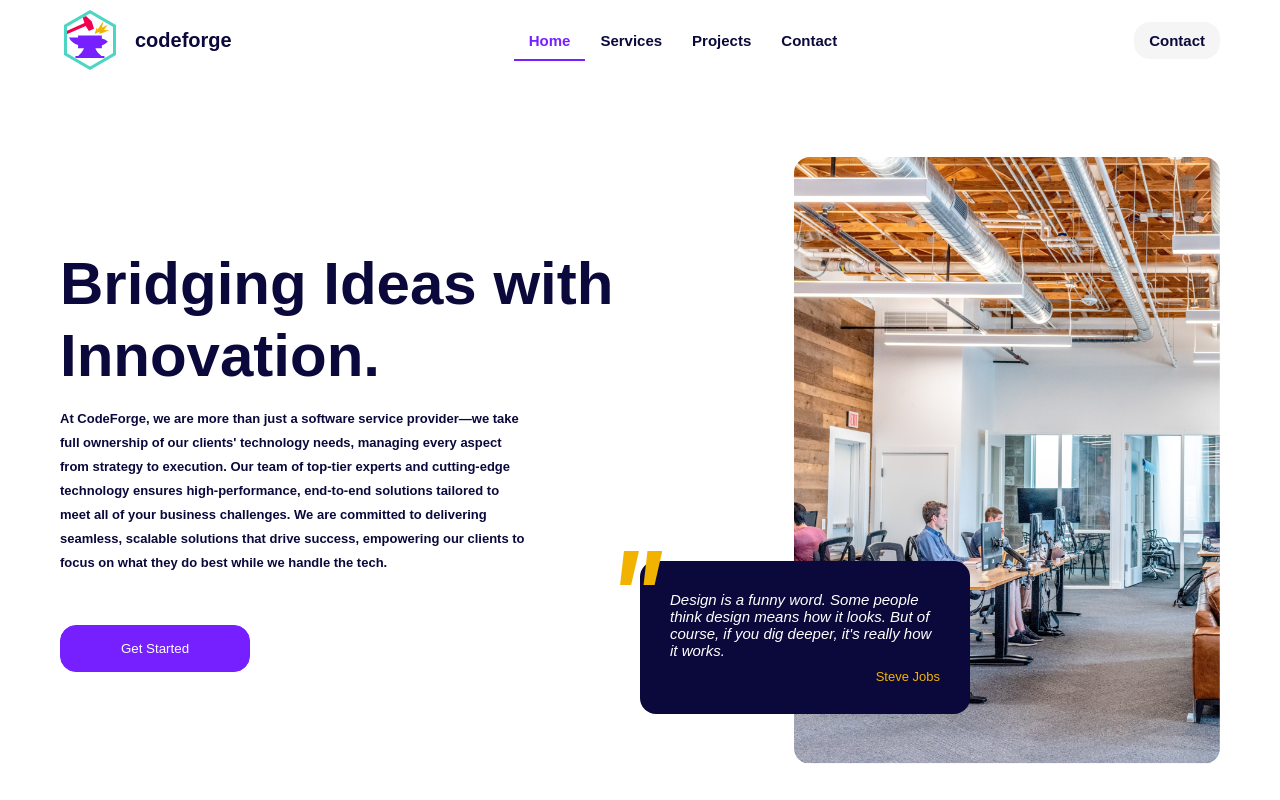
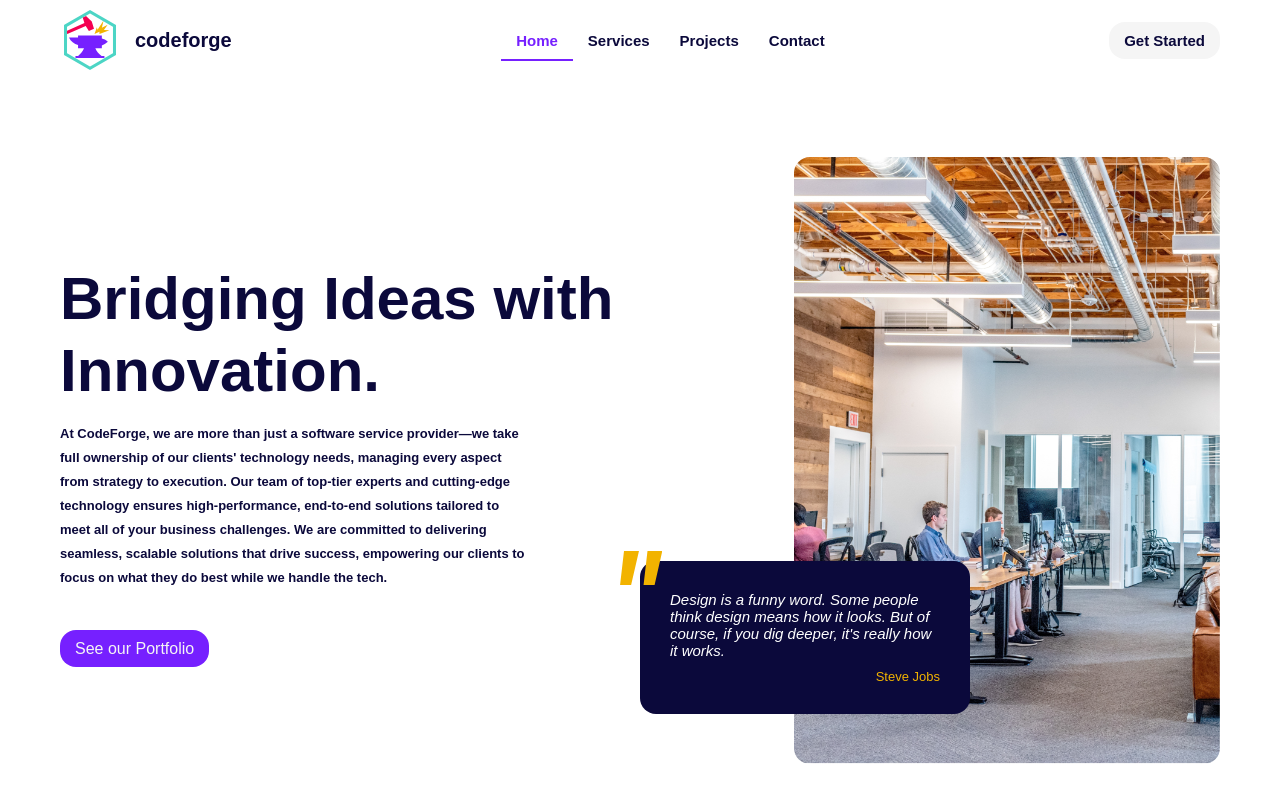
Before and after one commit to hassanalikhan87/codeforge, a React (Create React App) app: page / in a window 1280 px wide. Shown: the top 800 px of the page. Built offline with nearby package versions, Linux system fonts and the light colour scheme; a web font is replaced by a local one.

Commit message:
feat: #002 - Content update-2.

```diff
--- a/src/components/Nav/Sidebar.jsx
+++ b/src/components/Nav/Sidebar.jsx
@@ -69,30 +69,18 @@ export default function Sidebar({ sidebarOpen, toggleSidebar }) {
             activeClass="active"
             className="whiteColor"
             style={{ padding: "10px 15px" }}
-            to="blog"
+            to="contact"
             spy={true}
             smooth={true}
             offset={-60}
           >
-            Blog
+            Contact
           </Link>
         </li>
-        <li className="semiBold font15 pointer">
-          <Link
-            onClick={() => toggleSidebar(!sidebarOpen)}
-            activeClass="active"
-            className="whiteColor"
-            style={{ padding: "10px 15px" }}
-            to="pricing"
-            spy={true}
-            smooth={true}
-            offset={-60}
-          >
-            Pricing
-          </Link>
-        </li>
-        <li className="semiBold font15 pointer">
-          <Link
+      </UlStyle>
+      <UlStyle className="flexCenter">
+        <li className="semiBold font15 pointer flexCenter">
+        <Link
             onClick={() => toggleSidebar(!sidebarOpen)}
             activeClass="active"
             className="whiteColor"
@@ -102,20 +90,8 @@ export default function Sidebar({ sidebarOpen, toggleSidebar }) {
             smooth={true}
             offset={-60}
           >
-            Contact
+            Get Started
           </Link>
-        </li>
-      </UlStyle>
-      <UlStyle className="flexSpaceCenter">
-        <li className="semiBold font15 pointer">
-          <a href="/" style={{ padding: "10px 30px 10px 0" }} className="whiteColor">
-            Log in
-          </a>
-        </li>
-        <li className="semiBold font15 pointer flexCenter">
-          <a href="/" className="radius8 lightBg" style={{ padding: "10px 15px" }}>
-            Get Started
-          </a>
         </li>
       </UlStyle>
     </Wrapper>
--- a/src/components/Nav/TopNavbar.jsx
+++ b/src/components/Nav/TopNavbar.jsx
@@ -19,12 +19,14 @@ export default function TopNavbar() {
     };
   }, [y]);
 
-
   return (
     <>
       <Sidebar sidebarOpen={sidebarOpen} toggleSidebar={toggleSidebar} />
       {sidebarOpen && <Backdrop toggleSidebar={toggleSidebar} />}
-      <Wrapper className="flexCenter animate whiteBg" style={y > 100 ? { height: "60px" } : { height: "80px" }}>
+      <Wrapper
+        className="flexCenter animate whiteBg"
+        style={y > 100 ? { height: "60px" } : { height: "80px" }}
+      >
         <NavInner className="container flexSpaceCenter">
           <Link className="pointer flexNullCenter" to="home" smooth={true}>
             <LogoIcon />
@@ -32,50 +34,72 @@ export default function TopNavbar() {
               codeforge
             </h1>
           </Link>
-          <BurderWrapper className="pointer" onClick={() => toggleSidebar(!sidebarOpen)}>
+          <BurderWrapper
+            className="pointer"
+            onClick={() => toggleSidebar(!sidebarOpen)}
+          >
             <BurgerIcon />
           </BurderWrapper>
           <UlWrapper className="flexNullCenter">
             <li className="semiBold font15 pointer">
-              <Link activeClass="active" style={{ padding: "10px 15px" }} to="home" spy={true} smooth={true} offset={-80}>
+              <Link
+                activeClass="active"
+                style={{ padding: "10px 15px" }}
+                to="home"
+                spy={true}
+                smooth={true}
+                offset={-80}
+              >
                 Home
               </Link>
             </li>
             <li className="semiBold font15 pointer">
-              <Link activeClass="active" style={{ padding: "10px 15px" }} to="services" spy={true} smooth={true} offset={-80}>
+              <Link
+                activeClass="active"
+                style={{ padding: "10px 15px" }}
+                to="services"
+                spy={true}
+                smooth={true}
+                offset={-80}
+              >
                 Services
               </Link>
             </li>
             <li className="semiBold font15 pointer">
-              <Link activeClass="active" style={{ padding: "10px 15px" }} to="projects" spy={true} smooth={true} offset={-80}>
+              <Link
+                activeClass="active"
+                style={{ padding: "10px 15px" }}
+                to="projects"
+                spy={true}
+                smooth={true}
+                offset={-80}
+              >
                 Projects
               </Link>
             </li>
-            {/* <li className="semiBold font15 pointer">
-              <Link activeClass="active" style={{ padding: "10px 15px" }} to="blog" spy={true} smooth={true} offset={-80}>
-                Blog
-              </Link>
-            </li> */}
-            {/* <li className="semiBold font15 pointer">
-              <Link activeClass="active" style={{ padding: "10px 15px" }} to="pricing" spy={true} smooth={true} offset={-80}>
-                Pricing
-              </Link>
-            </li> */}
             <li className="semiBold font15 pointer">
-              <Link activeClass="active" style={{ padding: "10px 15px" }} to="contact" spy={true} smooth={true} offset={-80}>
+              <Link
+                activeClass="active"
+                style={{ padding: "10px 15px" }}
+                to="contact"
+                spy={true}
+                smooth={true}
+                offset={-80}
+              >
                 Contact
               </Link>
             </li>
           </UlWrapper>
           <UlWrapperRight className="flexNullCenter">
-            {/* <li className="semiBold font15 pointer">
-              <a href="/" style={{ padding: "10px 30px 10px 0" }}>
-                Log in
-              </a>
-            </li> */}
             <li className="semiBold font15 pointer flexCenter">
-            <Link  className="radius8 lightBg" style={{ padding: "10px 15px" }} to="contact" smooth={true} offset={-80}>
-                Contact
+              <Link
+                className="radius8 lightBg"
+                style={{ padding: "10px 15px" }}
+                to="contact"
+                smooth={true}
+                offset={-80}
+              >
+                Get Started
               </Link>
             </li>
           </UlWrapperRight>
@@ -95,7 +119,7 @@ const Wrapper = styled.nav`
 const NavInner = styled.div`
   position: relative;
   height: 100%;
-`
+`;
 const BurderWrapper = styled.button`
   outline: none;
   border: 0px;
--- a/src/components/Sections/Contact.jsx
+++ b/src/components/Sections/Contact.jsx
@@ -13,10 +13,14 @@ export default function Contact() {
           <HeaderInfo>
             <h1 className="font40 extraBold">Let's get in touch</h1>
             <p className="font13">
-              Lorem ipsum dolor sit amet, consetetur sadipscing elitr, sed diam
-              nonumy eirmod tempor invidunt ut
+              Ready to bring your next big idea to life? At CodeForge, we’re
+              here to help. <br />
+              Whether you’re looking to start a new project, optimize your
+              current technology, or simply explore possibilities, we’re just a
+              message away.
               <br />
-              labore et dolore magna aliquyam erat, sed diam voluptua.
+              Contact us to discuss how we can collaborate and create something
+              extraordinary together.
             </p>
           </HeaderInfo>
           <div className="row" style={{ paddingBottom: "30px" }}>
@@ -73,7 +77,10 @@ export default function Contact() {
                   <img src={ContactImg2} alt="office" className="radius6" />
                 </ContactImgBox>
               </div>
-              <div style={{ width: "50%" }} className="flexNullCenter flexColumn">
+              <div
+                style={{ width: "50%" }}
+                className="flexNullCenter flexColumn"
+              >
                 <ContactImgBoxRight>
                   <img src={ContactImg3} alt="office" className="radius6" />
                 </ContactImgBoxRight>
--- a/src/components/Sections/Header.jsx
+++ b/src/components/Sections/Header.jsx
@@ -5,6 +5,7 @@ import FullButton from "../Buttons/FullButton";
 // Assets
 import HeaderImage from "../../assets/img/header-img.png";
 import QuotesIcon from "../../assets/svg/Quotes";
+import { Link } from "react-scroll";
 
 export default function Header() {
   return (
@@ -13,9 +14,9 @@ export default function Header() {
         <div>
           <h1 className="extraBold font60">Bridging Ideas with Innovation.</h1>
           <HeaderP className="font13 semiBold">
-            At CodeForge, we are more than just a software service provider—we take full
-            ownership of our clients' technology needs, managing every aspect
-            from strategy to execution. Our team of top-tier experts and
+            At CodeForge, we are more than just a software service provider—we
+            take full ownership of our clients' technology needs, managing every
+            aspect from strategy to execution. Our team of top-tier experts and
             cutting-edge technology ensures high-performance, end-to-end
             solutions tailored to meet all of your business challenges. We are
             committed to delivering seamless, scalable solutions that drive
@@ -23,7 +24,14 @@ export default function Header() {
             we handle the tech.
           </HeaderP>
           <BtnWrapper>
-            <FullButton title="Get Started" />
+            <StyledLink
+              className="radius8 purpleBg lightColor"
+              to="projects"
+              smooth={true}
+              offset={-80}
+            >
+              See our Portfolio
+            </StyledLink>
           </BtnWrapper>
         </div>
       </LeftSide>
@@ -142,3 +150,12 @@ const QuotesWrapper = styled.div`
   left: -20px;
   top: -10px;
 `;
+
+const StyledLink = styled(Link)`
+  padding: 10px 15px;
+  cursor: pointer;
+  &:hover {
+    color: #f5f5f5;
+    background-color: #f2b300;
+  }
+`;
```
Also changed, not shown: src/components/Sections/Projects.jsx (+29 -24 lines), 11 other files (tests, documents, lock files or other folders).
